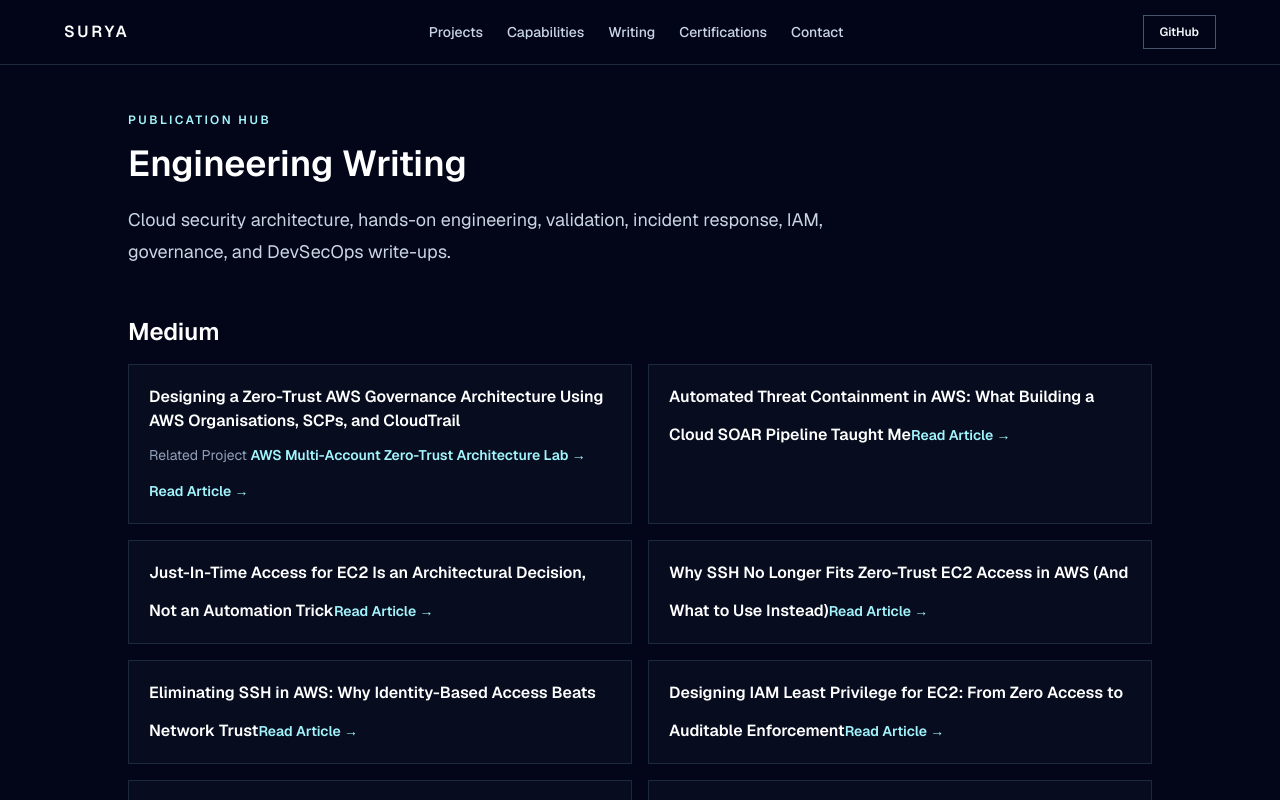
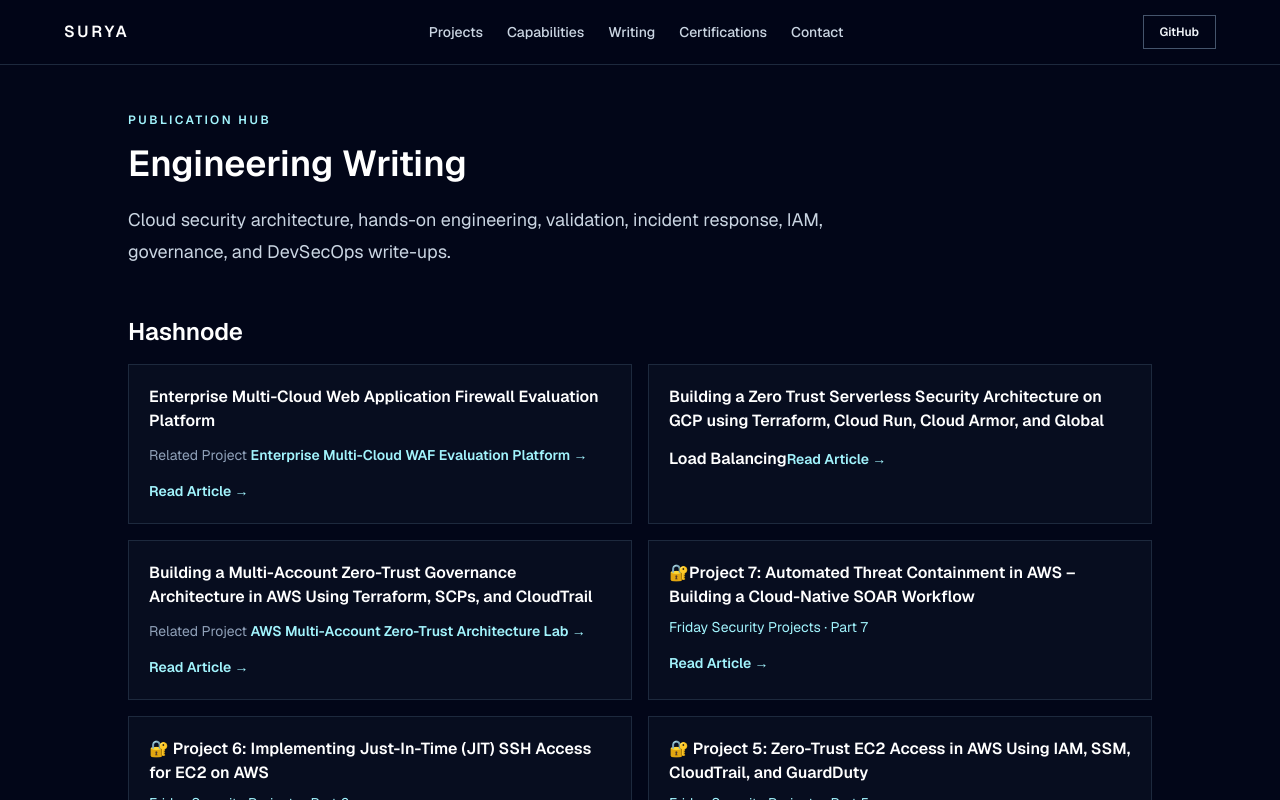
Before and after one commit to nagasesank/Nagasesank.github.io, a Next.js app: page /writing in a window 1280 px wide. Shown: the top 800 px of the page. Built offline with nearby package versions, Linux system fonts and the light colour scheme.

Commit message:
data(portfolio): complete Hashnode and LinkedIn publication inventory

```diff
--- a/components/publication-data.ts
+++ b/components/publication-data.ts
@@ -61,6 +61,86 @@ export const publications: Publication[] = [
     url: "https://sesanknagamunukutla.medium.com/filename-leads-to-path-traversal-185e6193daeb",
   },
   {
+    platform: "Hashnode",
+    title: "Enterprise Multi-Cloud Web Application Firewall Evaluation Platform",
+    url: "https://gcppro.hashnode.dev/enterprise-multi-cloud-web-application-firewall-evaluation-platform",
+    projectSlug: "multicloud-waf-platform",
+    publishedAt: "2026-07-21",
+  },
+  {
+    platform: "Hashnode",
+    title:
+      "Building a Zero Trust Serverless Security Architecture on GCP using Terraform, Cloud Run, Cloud Armor, and Global Load Balancing",
+    url: "https://gcppro.hashnode.dev/building-a-zero-trust-serverless-security-architecture-on-gcp-using-terraform-cloud-run-cloud-armor-and-global-load-balancing",
+    publishedAt: "2026-05-29",
+  },
+  {
+    platform: "Hashnode",
+    title:
+      "Building a Multi-Account Zero-Trust Governance Architecture in AWS Using Terraform, SCPs, and CloudTrail",
+    url: "https://fridaysecurity.hashnode.dev/building-a-multi-account-zero-trust-governance-architecture-in-aws-using-terraform-scps-and-cloudtrail",
+    projectSlug: "aws-zero-trust-org-lab",
+    publishedAt: "2026-05-10",
+  },
+  {
+    platform: "Hashnode",
+    title:
+      "🔐Project 7: Automated Threat Containment in AWS – Building a Cloud-Native SOAR Workflow",
+    url: "https://fridaysecurity.hashnode.dev/project-7-automated-threat-containment-in-aws-building-a-cloud-native-soar-workflow",
+    series: "Friday Security Projects",
+    part: 7,
+    publishedAt: "2026-02-13",
+  },
+  {
+    platform: "Hashnode",
+    title: "🔐 Project 6: Implementing Just-In-Time (JIT) SSH Access for EC2 on AWS",
+    url: "https://fridaysecurity.hashnode.dev/project-6-implementing-just-in-time-jit-ssh-access-for-ec2-on-aws",
+    series: "Friday Security Projects",
+    part: 6,
+    publishedAt: "2026-02-10",
+  },
+  {
+    platform: "Hashnode",
+    title: "🔐 Project 5: Zero-Trust EC2 Access in AWS Using IAM, SSM, CloudTrail, and GuardDuty",
+    url: "https://fridaysecurity.hashnode.dev/project-5-zero-trust-ec2-access-in-aws-using-iam-ssm-cloudtrail-and-guardduty",
+    series: "Friday Security Projects",
+    part: 5,
+    publishedAt: "2026-02-01",
+  },
+  {
+    platform: "Hashnode",
+    title:
+      "🔐 Project 4: Eliminating SSH with AWS Systems Manager — IAM-Controlled, Auditable EC2 Access",
+    url: "https://fridaysecurity.hashnode.dev/project-4-eliminating-ssh-with-aws-systems-manager-iam-controlled-auditable-ec2-access",
+    series: "Friday Security Projects",
+    part: 4,
+    publishedAt: "2026-01-24",
+  },
+  {
+    platform: "Hashnode",
+    title: "🔐 Project 3: Implementing and Testing Security Controls in a Real Cloud Environment",
+    url: "https://fridaysecurity.hashnode.dev/project-3-implementing-and-testing-security-controls-in-a-real-cloud-environment",
+    series: "Friday Security Projects",
+    part: 3,
+    publishedAt: "2026-01-18",
+  },
+  {
+    platform: "Hashnode",
+    title: "🔐 Project 2: Security Design Trade-offs in AWS (Where Convenience Starts to Win)",
+    url: "https://fridaysecurity.hashnode.dev/project-2-security-design-trade-offs-in-aws-where-convenience-starts-to-win",
+    series: "Friday Security Projects",
+    part: 2,
+    publishedAt: "2026-01-14",
+  },
+  {
+    platform: "Hashnode",
+    title: "🔐 Project 1: Building a Secure Cloud Baseline in AWS (Before Things Break)",
+    url: "https://fridaysecurity.hashnode.dev/project-1-building-a-secure-cloud-baseline-in-aws-before-things-break",
+    series: "Friday Security Projects",
+    part: 1,
+    publishedAt: "2026-01-10",
+  },
+  {
     platform: "DEV",
     title: "What Building a Zero Trust Serverless Architecture on GCP Taught Me (Including the Mistakes)",
     url: "https://dev.to/sesank_naga_m_01/what-building-a-zero-trust-serverless-architecture-on-gcp-taught-me-including-the-mistakes-224d",
```
